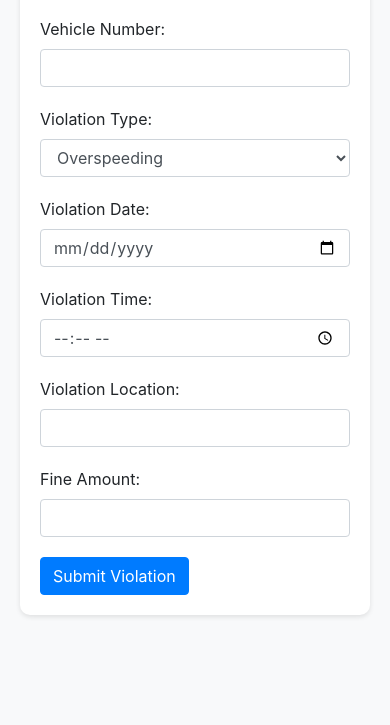
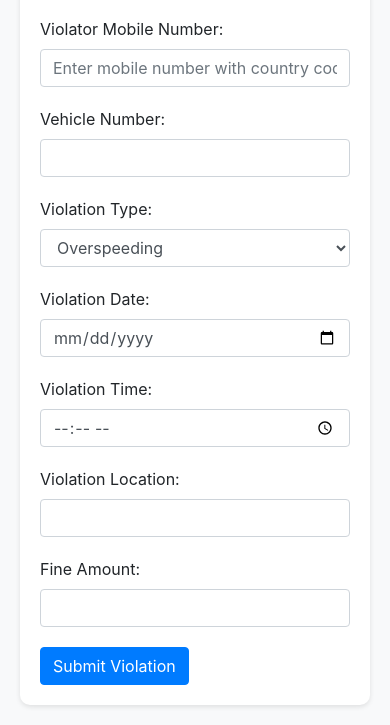
Before and after one commit to adarsh-2425/Traffic-Offence-Alert, a website: page public/index.html in a window 390 px wide. Shown: the part 229-954 px from the top of the page. Before the commit the page ends 864 px from the top, so only its background shows below. Drawn offline with nearby package versions, Linux system fonts and the light colour scheme.

Commit message:
mobile added

```diff
--- a/controllers/violationController.js
+++ b/controllers/violationController.js
@@ -12,6 +12,7 @@ exports.createViolation = async (req, res) => {
     // Process the request body and create a new violation
     const newViolation = new Violation({
       violatorName: req.body.violatorName,
+      violatorMobileNumber: req.body.violatorMobileNumber,
       violatorVehicleNumber: req.body.violatorVehicleNumber,
       violationType: req.body.violationType,
       violationDateTime: formattedDateTime,
--- a/models/Violation.js
+++ b/models/Violation.js
@@ -2,6 +2,7 @@ const mongoose = require('mongoose');
 
 const ViolationSchema = new mongoose.Schema({
   violatorName: String,
+  violatorMobileNumber: Number,
   violatorVehicleNumber: String,
   violationType: String,
   violationDateTime: String,
--- a/public/index.html
+++ b/public/index.html
@@ -12,14 +12,22 @@
   <div class="container">
     <h1>Traffic Violation Form</h1>
     <form action="/api/violations" method="POST">
+
       <div class="form-group">
         <label for="violatorName">Violator Name:</label>
         <input type="text" class="form-control" id="violatorName" name="violatorName" required>
       </div>
+
+      <div class="form-group">
+        <label for="violatorMobileNumber">Violator Mobile Number:</label>
+        <input type="tel" class="form-control" id="violatorMobileNumber" name="violatorMobileNumber" placeholder="Enter mobile number with country code" required>
+      </div>
+
       <div class="form-group">
         <label for="vehicleNumber">Vehicle Number:</label>
         <input type="text" class="form-control" id="vehicleNumber" name="vehicleNumber" required>
       </div>
+
       <div class="form-group">
         <label for="violationType">Violation Type:</label>
         <select class="form-control" id="violationType" name="violationType" required>
@@ -34,22 +42,24 @@
         <label for="violationDate">Violation Date:</label>
         <input type="date" class="form-control" id="violationDate" name="violationDate" required>
       </div>
+
      <div class="form-group">
        <label for="violationTime">Violation Time:</label>
        <input type="time" class="form-control" id="violationTime" name="violationTime" required>
       </div>
 
-
-
       <div class="form-group">
         <label for="violationLocation">Violation Location:</label>
         <input type="text" class="form-control" id="violationLocation" name="violationLocation" required>
       </div>
+
       <div class="form-group">
         <label for="fineAmount">Fine Amount:</label>
         <input type="number" class="form-control" id="fineAmount" name="fineAmount" required>
       </div>
+
       <button type="submit" class="btn btn-primary">Submit Violation</button>
+
     </form>
   </div>
 
```
Lines whose indentation alone changed are shown as unchanged.
